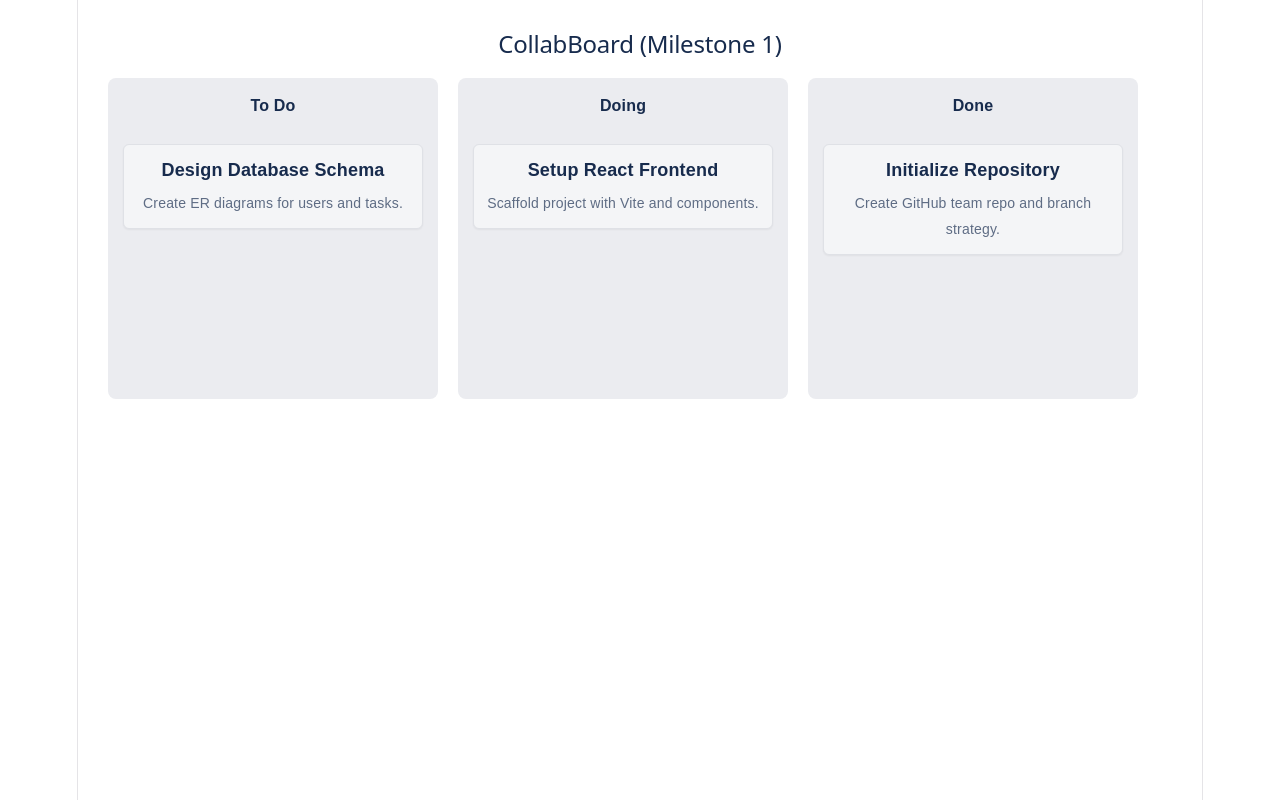
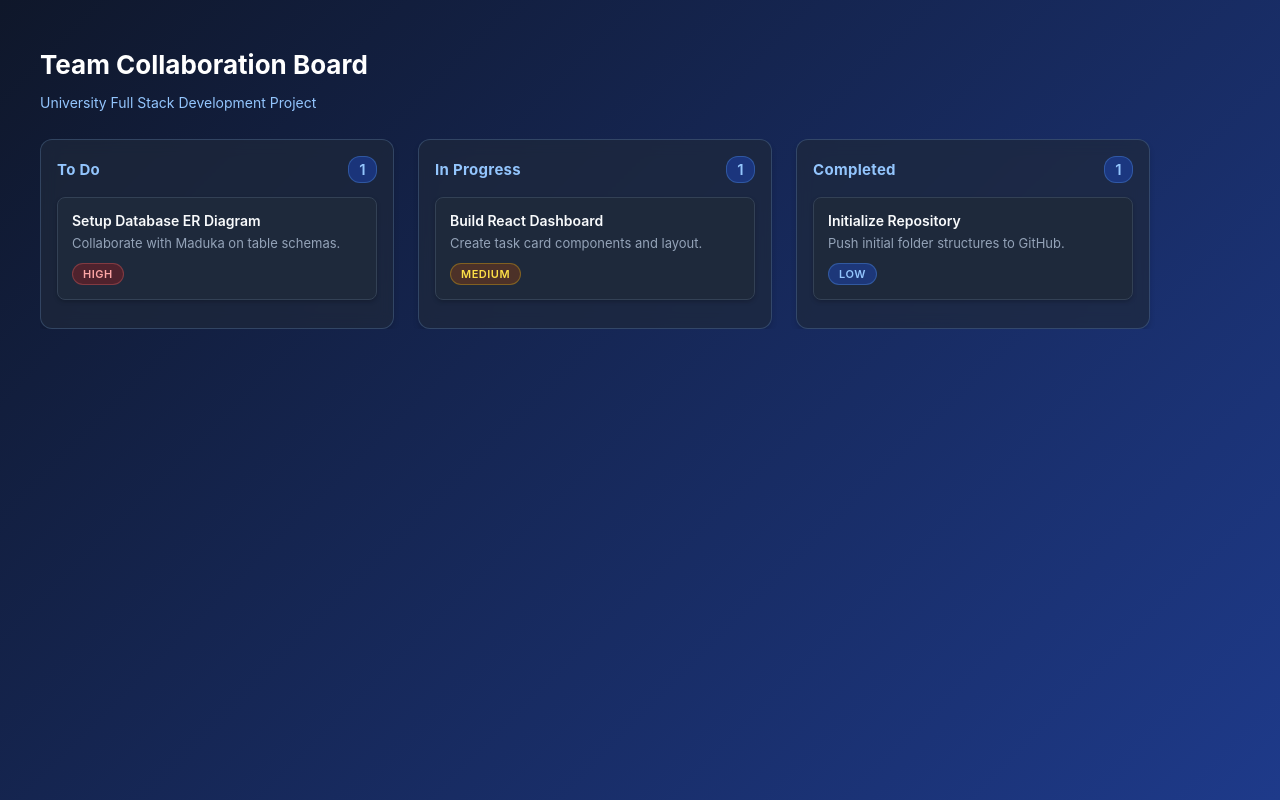
Before and after one commit to Full-Stack-Development-Team/Full-Stack-Development, a React (Vite) app in the folder client/: page / in a window 1280 px wide. Built offline with nearby package versions, Linux system fonts and the light colour scheme.

Commit message:
style: apply dark blue theme to task board

```diff
--- a/client/src/components/Board.jsx
+++ b/client/src/components/Board.jsx
@@ -1,20 +1,50 @@
-import React, { useState } from 'react';
-import Column from './Column';
+import React from 'react';
 
 export default function Board() {
-  const [tasks] = useState([
-    { id: '1', status: 'To Do', title: 'Design Database Schema', description: 'Create ER diagrams for users and tasks.' },
-    { id: '2', status: 'Doing', title: 'Setup React Frontend', description: 'Scaffold project with Vite and components.' },
-    { id: '3', status: 'Done', title: 'Initialize Repository', description: 'Create GitHub team repo and branch strategy.' }
-  ]);
+  // Sample mockup tasks to visualize the styling
+  const tasks = [
+    { id: 1, title: 'Setup Database ER Diagram', description: 'Collaborate with Maduka on table schemas.', status: 'todo', priority: 'high' },
+    { id: 2, title: 'Build React Dashboard', description: 'Create task card components and layout.', status: 'doing', priority: 'medium' },
+    { id: 3, title: 'Initialize Repository', description: 'Push initial folder structures to GitHub.', status: 'done', priority: 'low' },
+  ];
+
+  const columns = [
+    { key: 'todo', title: 'To Do' },
+    { key: 'doing', title: 'In Progress' },
+    { key: 'done', title: 'Completed' },
+  ];
 
   return (
-    <div style={{ padding: '30px', fontFamily: 'Arial, sans-serif' }}>
-      <h2 style={{ color: '#172b4d' }}>CollabBoard (Milestone 1)</h2>
-      <div style={{ display: 'flex', gap: '20px', marginTop: '20px', alignItems: 'flex-start' }}>
-        <Column title="To Do" tasks={tasks.filter(t => t.status === 'To Do')} />
-        <Column title="Doing" tasks={tasks.filter(t => t.status === 'Doing')} />
-        <Column title="Done" tasks={tasks.filter(t => t.status === 'Done')} />
+    <div className="board-container">
+      <div className="board-header">
+        <h1>Team Collaboration Board</h1>
+        <p>University Full Stack Development Project</p>
+      </div>
+
+      <div className="columns-wrapper">
+        {columns.map(col => {
+          const colTasks = tasks.filter(t => t.status === col.key);
+          return (
+            <div className="column" key={col.key}>
+              <div className="column-title">
+                <span>{col.title}</span>
+                <span className="badge badge-low">{colTasks.length}</span>
+              </div>
+
+              {colTasks.map(task => (
+                <div className="task-card" key={task.id}>
+                  <div className="task-title">{task.title}</div>
+                  <div className="task-desc">{task.description}</div>
+                  <div className="task-footer">
+                    <span className={`badge badge-${task.priority}`}>
+                      {task.priority}
+                    </span>
+                  </div>
+                </div>
+              ))}
+            </div>
+          );
+        })}
       </div>
     </div>
   );
--- a/client/src/index.css
+++ b/client/src/index.css
@@ -1,111 +1,119 @@
-:root {
-  --text: #6b6375;
-  --text-h: #08060d;
-  --bg: #fff;
-  --border: #e5e4e7;
-  --code-bg: #f4f3ec;
-  --accent: #aa3bff;
-  --accent-bg: rgba(170, 59, 255, 0.1);
-  --accent-border: rgba(170, 59, 255, 0.5);
-  --social-bg: rgba(244, 243, 236, 0.5);
-  --shadow:
-    rgba(0, 0, 0, 0.1) 0 10px 15px -3px, rgba(0, 0, 0, 0.05) 0 4px 6px -2px;
-
-  --sans: system-ui, 'Segoe UI', Roboto, sans-serif;
-  --heading: system-ui, 'Segoe UI', Roboto, sans-serif;
-  --mono: ui-monospace, Consolas, monospace;
-
-  font: 18px/145% var(--sans);
-  letter-spacing: 0.18px;
-  color-scheme: light dark;
-  color: var(--text);
-  background: var(--bg);
-  font-synthesis: none;
-  text-rendering: optimizeLegibility;
-  -webkit-font-smoothing: antialiased;
-  -moz-osx-font-smoothing: grayscale;
-
-  @media (max-width: 1024px) {
-    font-size: 16px;
-  }
+body {
+  margin: 0;
+  font-family: -apple-system, BlinkMacSystemFont, 'Segoe UI', Roboto, Oxygen, Ubuntu, Cantarell, 'Open Sans', 'Helvetica Neue', sans-serif;
+  background: linear-gradient(135deg, #0f172a 0%, #1e3a8a 100%);
+  color: #f8fafc;
+  min-height: 100vh;
 }
 
-@media (prefers-color-scheme: dark) {
-  :root {
-    --text: #9ca3af;
-    --text-h: #f3f4f6;
-    --bg: #16171d;
-    --border: #2e303a;
-    --code-bg: #1f2028;
-    --accent: #c084fc;
-    --accent-bg: rgba(192, 132, 252, 0.15);
-    --accent-border: rgba(192, 132, 252, 0.5);
-    --social-bg: rgba(47, 48, 58, 0.5);
-    --shadow:
-      rgba(0, 0, 0, 0.4) 0 10px 15px -3px, rgba(0, 0, 0, 0.25) 0 4px 6px -2px;
-  }
-
-  #social .button-icon {
-    filter: invert(1) brightness(2);
-  }
+.board-container {
+  padding: 32px;
+  max-width: 1200px;
+  margin: 0 auto;
 }
 
-body {
-  margin: 0;
+.board-header {
+  margin-bottom: 28px;
 }
 
-#root {
-  width: 1126px;
-  max-width: 100%;
-  margin: 0 auto;
-  text-align: center;
-  border-inline: 1px solid var(--border);
-  min-height: 100svh;
-  display: flex;
-  flex-direction: column;
-  box-sizing: border-box;
+.board-header h1 {
+  font-size: 26px;
+  color: #ffffff;
+  margin-bottom: 4px;
 }
 
-h1,
-h2 {
-  font-family: var(--heading);
-  font-weight: 500;
-  color: var(--text-h);
+.board-header p {
+  color: #93c5fd;
+  font-size: 14px;
 }
 
-h1 {
-  font-size: 56px;
-  letter-spacing: -1.68px;
-  margin: 32px 0;
-  @media (max-width: 1024px) {
-    font-size: 36px;
-    margin: 20px 0;
-  }
-}
-h2 {
-  font-size: 24px;
-  line-height: 118%;
-  letter-spacing: -0.24px;
-  margin: 0 0 8px;
-  @media (max-width: 1024px) {
-    font-size: 20px;
-  }
-}
-p {
-  margin: 0;
+.columns-wrapper {
+  display: flex;
+  gap: 24px;
+  overflow-x: auto;
+  align-items: flex-start;
 }
 
-code,
-.counter {
-  font-family: var(--mono);
-  display: inline-flex;
-  border-radius: 4px;
-  color: var(--text-h);
+.column {
+  background-color: rgba(30, 41, 59, 0.7);
+  border: 1px solid rgba(147, 197, 253, 0.2);
+  border-radius: 12px;
+  width: 320px;
+  min-width: 320px;
+  padding: 16px;
+  backdrop-filter: blur(8px);
+  box-shadow: 0 4px 6px -1px rgba(0, 0, 0, 0.2);
 }
 
-code {
+.column-title {
   font-size: 15px;
-  line-height: 135%;
-  padding: 4px 8px;
-  background: var(--code-bg);
+  font-weight: 700;
+  color: #93c5fd;
+  margin-bottom: 14px;
+  display: flex;
+  justify-content: space-between;
+  align-items: center;
+  letter-spacing: 0.3px;
 }
+
+.task-card {
+  background-color: #1e293b;
+  border-radius: 8px;
+  padding: 14px;
+  margin-bottom: 12px;
+  box-shadow: 0 2px 4px rgba(0, 0, 0, 0.2);
+  border: 1px solid #334155;
+  transition: transform 0.2s ease, box-shadow 0.2s ease;
+}
+
+.task-card:hover {
+  transform: translateY(-2px);
+  box-shadow: 0 6px 12px rgba(0, 0, 0, 0.4);
+  border-color: #60a5fa;
+}
+
+.task-title {
+  font-weight: 600;
+  font-size: 14px;
+  color: #f8fafc;
+  margin-bottom: 6px;
+}
+
+.task-desc {
+  font-size: 13px;
+  color: #94a3b8;
+  margin-bottom: 12px;
+}
+
+.task-footer {
+  display: flex;
+  justify-content: space-between;
+  align-items: center;
+  font-size: 11px;
+}
+
+.badge {
+  padding: 3px 10px;
+  border-radius: 12px;
+  font-weight: 600;
+  text-transform: uppercase;
+  letter-spacing: 0.5px;
+}
+
+.badge-high {
+  background-color: rgba(153, 27, 27, 0.4);
+  color: #fca5a5;
+  border: 1px solid rgba(248, 113, 113, 0.3);
+}
+
+.badge-medium {
+  background-color: rgba(146, 64, 14, 0.4);
+  color: #fde047;
+  border: 1px solid rgba(250, 204, 21, 0.3);
+}
+
+.badge-low {
+  background-color: rgba(29, 78, 216, 0.4);
+  color: #93c5fd;
+  border: 1px solid rgba(96, 165, 250, 0.3);
+}
```
